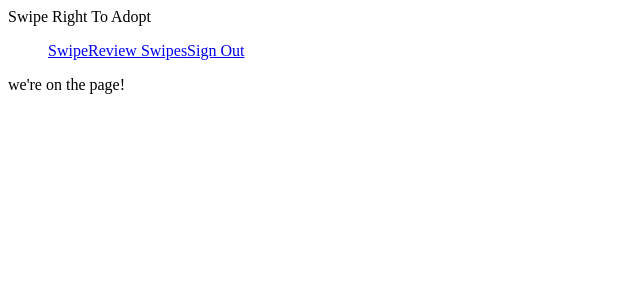
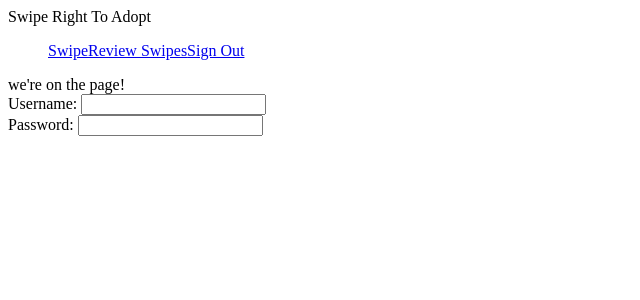
Before and after one commit to MGlyer/SWP, a React app: page /login in a window 1280 px wide. Shown: the top 300 px of the page, without its empty margins (0-640 px from the left). Built offline with nearby package versions, Linux system fonts and the light colour scheme; the HTML template or start-up script is replaced by a standard one.

Commit message:
creates login page

```diff
--- /dev/null
+++ b/client/src/components/login.jsx
@@ -0,0 +1,35 @@
+import React from 'react'
+
+class Login extends React.Component {
+    constructor(props) {
+        super(props)
+        this.state = {
+            usernameValue: '',
+            passwordValue: ''
+        }
+        this.handlePWChange = this.handlePWChange.bind(this)
+        this.handleUNChange = this.handleUNChange.bind(this)
+    }
+
+    handleUNChange (e) {
+        e.preventDefault()
+        this.setState({usernameValue: e.target.value})
+    }
+
+    handlePWChange (e) {
+        e.preventDefault()
+        this.setState({passwordValue: e.target.value})
+    }
+
+    render() {
+        return(
+            <div>
+                Username: <input type='text' onChange = {this.handleUNChange} />
+                <br/>
+                Password: <input type='password' onChange = {this.handlePWChange} />
+            </div>
+        )
+    }
+}
+
+export default Login
--- a/client/src/index.jsx
+++ b/client/src/index.jsx
@@ -1,8 +1,9 @@
 import React from 'react'
 import ReactDom from 'react-dom'
 import axios from 'axios'
-import {BrowserRouter as Router, Link, Route, Redirect} from 'react-router-dom'
+import {BrowserRouter as Router, Link, Route, Redirect, Switch} from 'react-router-dom'
 import Navbar from './components/navbar.jsx'
+import Login from './components/login.jsx'
 
 class App extends React.Component {
     constructor(props) {
@@ -24,8 +25,10 @@ class App extends React.Component {
                 <div className="container">
                     <Navbar loggedIn = {this.state.loggedIn} />
                     we're on the page!
-                    {/* <Switch>
-                    </Switch> */}
+                    <Switch>
+                        <Route exact path='/' render = {() => <Redirect to='/login' />} />
+                        <Route path='/login' component = {Login} />
+                    </Switch>
                 </div>
             </Router>
         )
```
Also changed, not shown: 2 other files (tests, documents, lock files or other folders).
